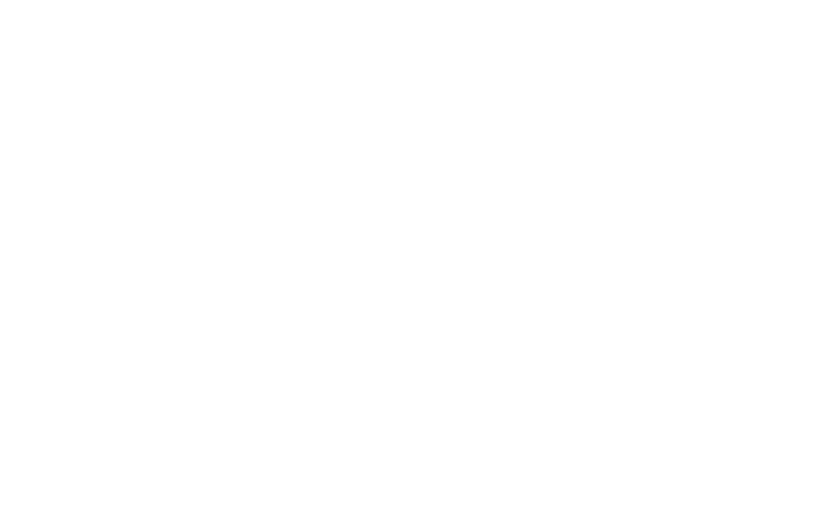
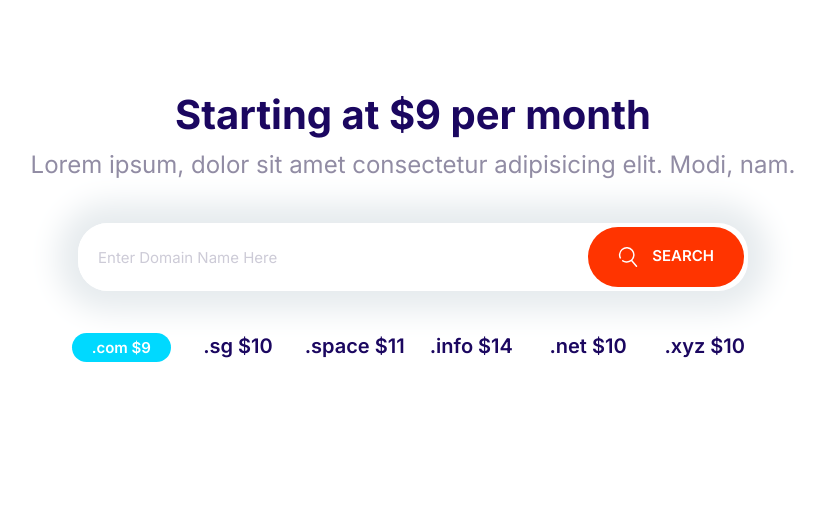
Before and after one commit to nj606214/Moshify, a plain HTML site: page index.html in a window 1280 px wide. Shown: the whole page, without its empty margins (227-1052 px from the left). Drawn offline with Linux system fonts and the light colour scheme.

Commit message:
added domain

```diff
--- a/CSS/styles.css
+++ b/CSS/styles.css
@@ -200,11 +200,19 @@ a {
   cursor: pointer;
   font-size: 1.8rem;
   font-weight: 600;
+  outline: 0;
   padding: 2rem 3rem;
   margin: 1rem 0;
   text-align: center;
   text-transform: uppercase;
   white-space: nowrap;
+}
+
+.btn .icon {
+  width: 2rem;
+  height: 2rem;
+  margin-right: 1rem;
+  vertical-align: middle;
 }
 
 .btn--primary {
@@ -284,7 +292,7 @@ a {
 .input-group .input {
   border: 0;
   flex-grow: 1;
-  padding: 1.5rem 1rem;
+  padding: 1.5rem 2rem;
 }
 
 .input-group .btn {
@@ -692,3 +700,31 @@ a {
     align-self: center;
   }
 }
+
+/* domain block */
+.block-domain .input-group {
+  box-shadow: 0 0 30px 20px #e6ebee;
+  border: 0;
+  margin: 4rem auto;
+  max-width: 670px;
+}
+
+.block-domain__prices {
+  display: grid;
+  grid-template-columns: repeat(3, 1fr);
+  grid-template-rows: repeat(2, 6rem);
+  font-size: 2rem;
+  font-weight: 600;
+  justify-items: center; /*horizontal alignment*/
+  max-width: 700px;
+  margin: 0 auto;
+}
+
+@media screen and (min-width: 768px) {
+  .block-domain__prices {
+    grid-template-columns: repeat(
+      auto-fit,
+      minmax(10rem, 1fr)
+    ); /*grid will auto fit as many columns to fit each item*/
+  }
+}
--- a/index.html
+++ b/index.html
@@ -16,6 +16,31 @@
     <link rel="stylesheet" href="css/styles.css" />
   </head>
   <body>
+    <section class="block container block-domain">
+      <header class="block__header">
+        <h2>Starting at $9 per month</h2>
+        <p>
+          Lorem ipsum, dolor sit amet consectetur adipisicing elit. Modi, nam.
+        </p>
+      </header>
+      <div class="input-group">
+        <input type="text" class="input" placeholder="Enter Domain Name Here" />
+        <button class="btn btn--accent">
+          <svg class="icon icon--white">
+            <use xlink:href="images/sprite.svg#search"></use>
+          </svg>
+          Search
+        </button>
+      </div>
+      <ul class="list block-domain__prices">
+        <li><span class="badge badge--secondary">.com $9</span></li>
+        <li>.sg $10</li>
+        <li>.space $11</li>
+        <li>.info $14</li>
+        <li>.net $10</li>
+        <li>.xyz $10</li>
+      </ul>
+    </section>
     <script src="js/main.js"></script>
   </body>
 </html>
```
